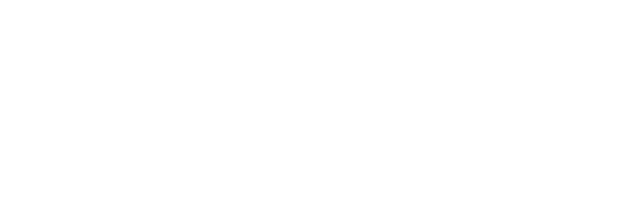
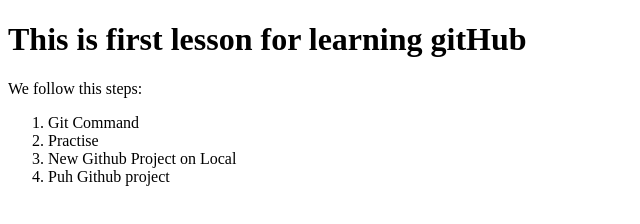
Before and after one commit to alimert801/my-first-project-on-github, a plain HTML site: page index.html in a window 1280 px wide. Shown: the whole page, without its empty margins (0-640 px from the left). Drawn offline with Linux system fonts and the light colour scheme.

Commit message:
edit Html

```diff
--- a/index.html
+++ b/index.html
@@ -1,9 +1,18 @@
 <!DOCTYPE html>
 <html>
     <head>
-
+     <title>GitHub</title>
     </head>
     <body>
+        <h1>This is first lesson for learning gitHub</h1>
+        <p>We follow this steps:
+            <ol>
+                <li>Git Command</li>
+                <li>Practise</li>
+                <li>New Github Project on Local</li>
+                <li>Puh Github project</li>
+            </ol>
 
+        </p>
     </body>
 </html>
```
